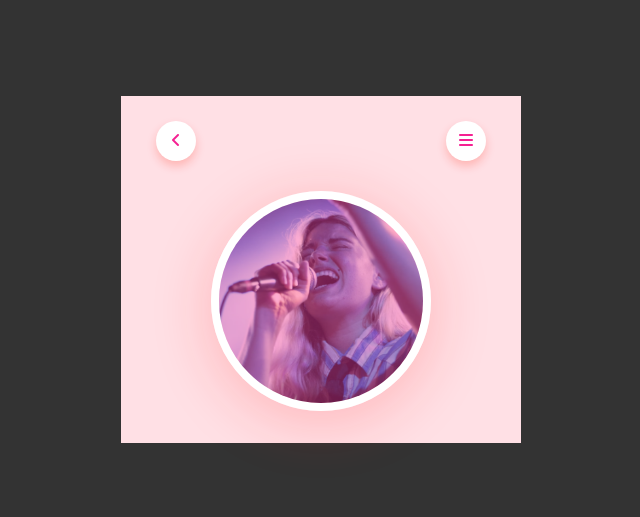
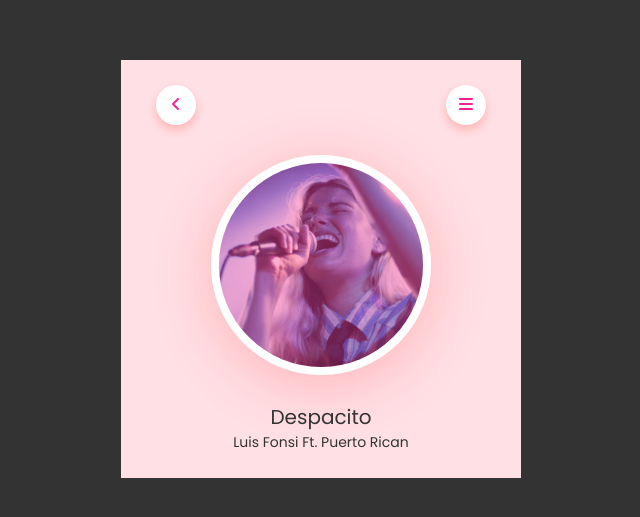
Before and after one commit to javidShabin/Music-player, a plain HTML site: page index.html in a window 1280 px wide. Shown: the part 131-648 px from the top of the page, without its empty margins (319-959 px from the left). Drawn offline with Linux system fonts and the light colour scheme; a web font is replaced by a local one.

Commit message:
add song name and singer name and add styles

```diff
--- a/index.html
+++ b/index.html
@@ -19,6 +19,8 @@
                 </div>
             </nav>
             <img src="./media/468-thumbnail.png" class="song-img">
+            <h1>Despacito</h1>
+            <p>Luis Fonsi Ft. Puerto Rican</p>
         </div>
     </div>
 
--- a/style.css
+++ b/style.css
@@ -41,3 +41,14 @@ nav .circle{
     border: 8px solid #fff;
     box-shadow: 0 10px 60px rgba(255, 26, 26, 0.22);
 }
+
+.music-player h1{
+    font-size: 20px;
+    font-weight: 400;
+    color: #333;
+    margin-top: 20px;
+}
+.music-player p{
+    font-size: 14px;
+    color: #333;
+}
```
